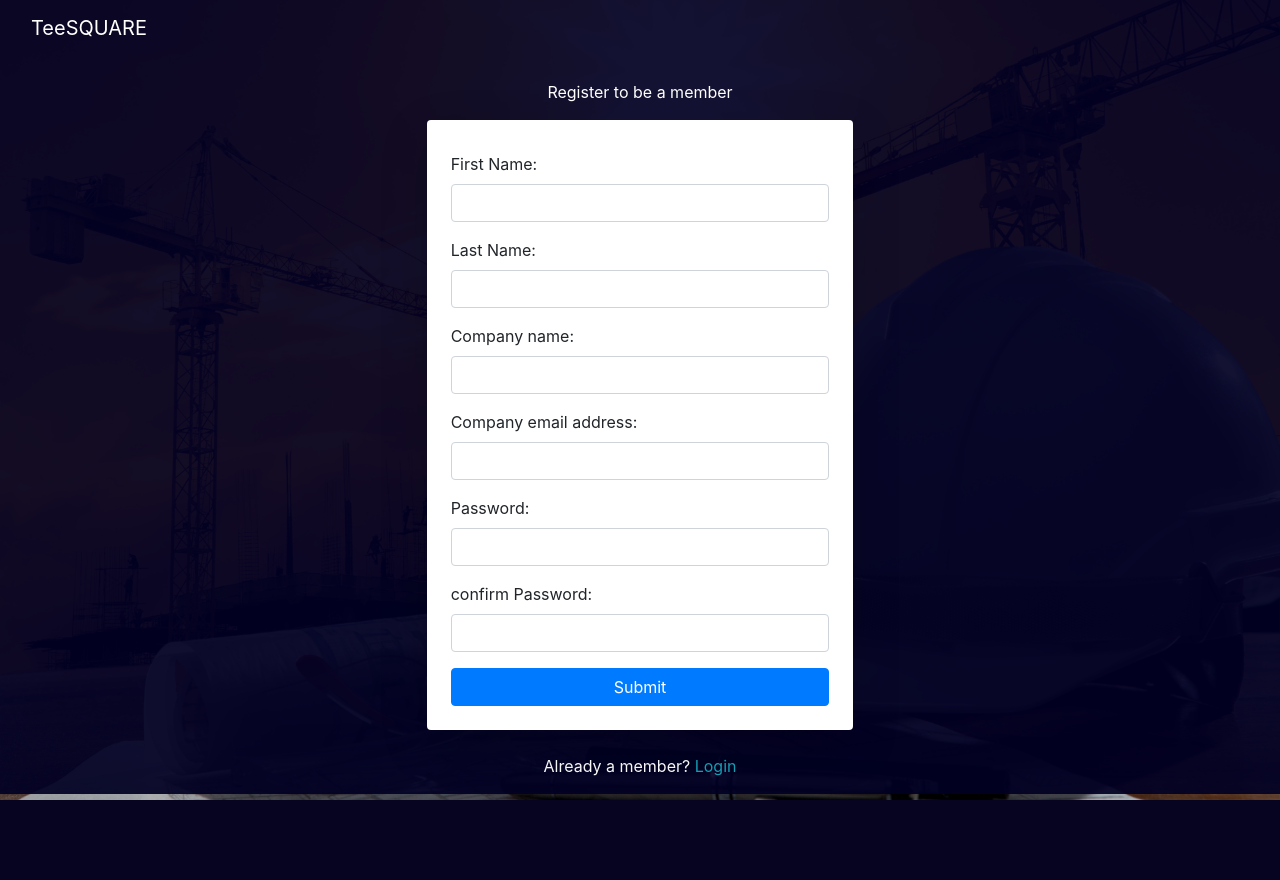
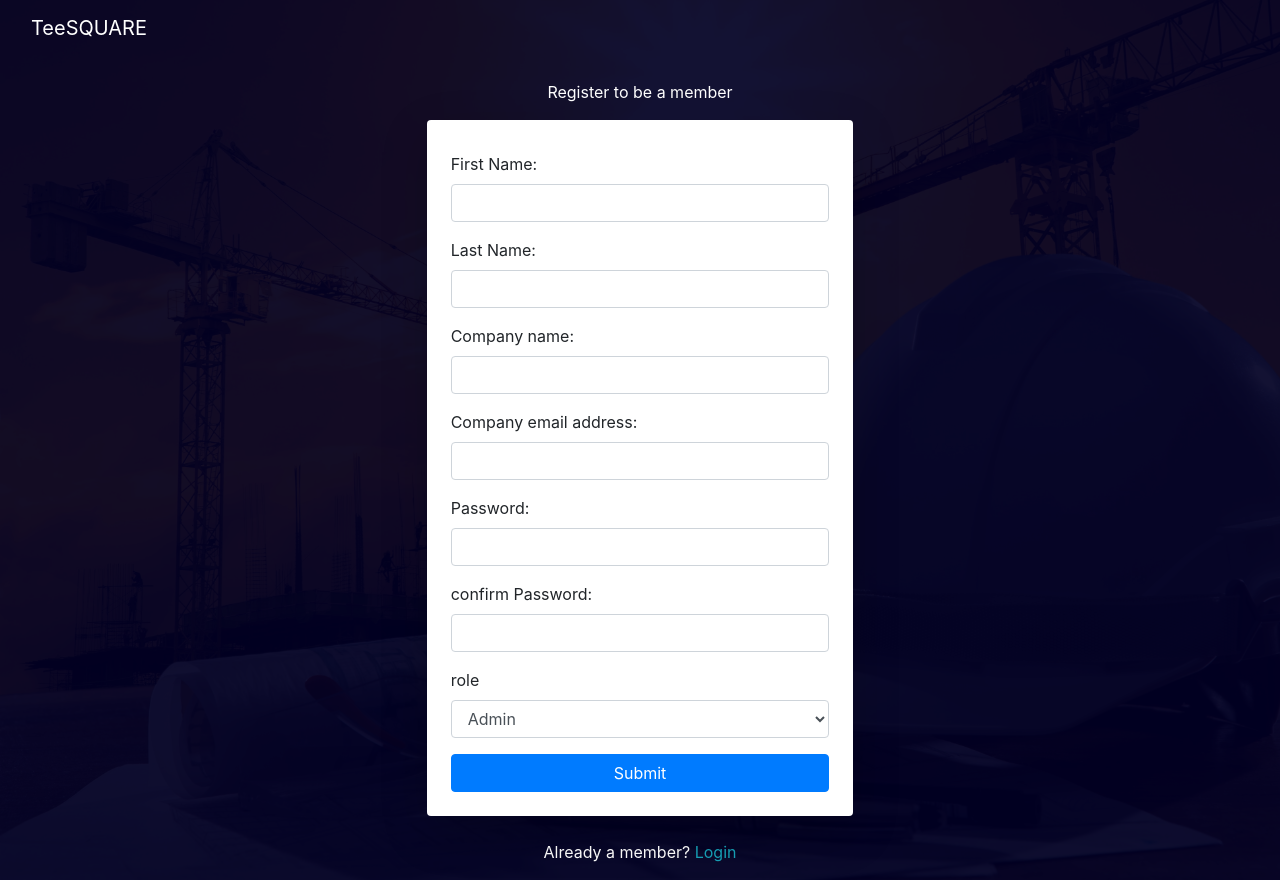
Before and after one commit to mutumakeffa/TeeSquare, a Flask app: page /register in a window 1280 px wide. Before the commit the page ends 800 px from the top, so only its background shows below. Run offline with Flask 2, Linux system fonts and the light colour scheme; some libraries are stand-ins or nearby versions.

Commit message:
'Error in transmission for registration form resolved'

```diff
--- a/app2.py
+++ b/app2.py
@@ -112,10 +112,11 @@ def register():
     if request.method == 'POST':
         f_name = request.form['f_name']
         l_name = request.form['l_name']
-        company_name = request.form['companyName']
+        company_name = request.form['company_name']
         email_add = request.form['email_add']
         password1 = request.form['password1']
         password2 = request.form['password2']
+        role = request.form['role']
 
         if password1 == "":
             return render_template('Registration_template.html', msg1="Empty password")
@@ -128,14 +129,14 @@ def register():
 
             cursor = connection.cursor()
 
-            sql = """INSERT INTO tbl_register(f_name, l_name, company_name, email_add, password) VALUES(%s, %s, %s, %s, %s)"""
+            sql = """INSERT INTO tbl_register(f_name, l_name, company_name, email_add, password, role) VALUES(%s, %s, %s, %s, %s, %s)"""
 
             # cursor() method is used to execute on sql
             # commit/rollback -if the connection crashes before it commits, it should render back
 
             # lets try and catch errors during commit and execution
             try:
-                cursor.execute(sql, (f_name, l_name, company_name, email_add, password1))
+                cursor.execute(sql, (f_name, l_name, company_name, email_add, password1, role))
                 connection.commit()
                 return redirect('/login')
             except:
@@ -303,7 +304,7 @@ def logout():
 
 
 if __name__ == '__main__':
-    app2.run()
+    app2.run(debug=True)
 
 '''
 
--- a/templates/Registration_template.html
+++ b/templates/Registration_template.html
@@ -38,8 +38,8 @@
             <input type="text" class="form-control" name="l_name" id="secondName">
           </div>
           <div class="form-group">
-              <label for="companyName">Company name: </label>
-              <input type="text" class="form-control" name="companyName" id="companyName">
+              <label for="company_name">Company name: </label>
+              <input type="text" class="form-control" name="company_name" id="company_name">
           </div>
           <div class="form-group">
               <label for="email">Company email address:</label>
@@ -55,6 +55,13 @@
             <label for="password2">confirm Password: </label>
             <input type="password" class="form-control" name="password2" id="password2" required="required">
             <p style="background-color:red; color: white;text-align: center;">{{ msg2 }}</p>
+          </div>
+          <div class="form-group">
+              <label for="role">role </label>
+              <select name="role" id="role" class="form-control">
+                  <option selected>Admin</option>
+                  <option>Other</option>
+              </select>
           </div>
           <button type="submit" class="btn btn-primary btn-block">Submit</button>
       </form>
```
Also changed, not shown: templates/main_testing_components.html (+7 -5 lines).
